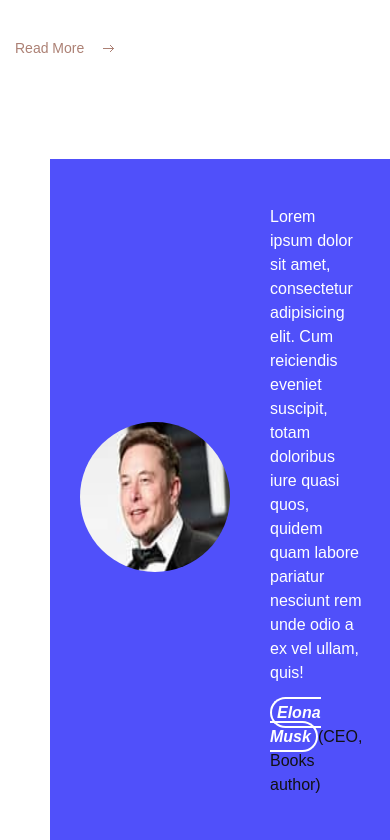
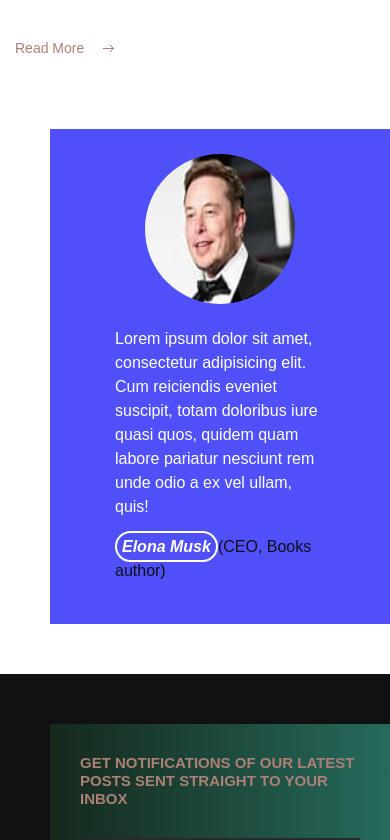
Before and after one commit to Harry654/techlawspace, a React (Create React App) app: page / in a window 390 px wide. Shown: the part 2021-2861 px from the top of the page. Built offline with nearby package versions, Linux system fonts and the light colour scheme.

Commit message:
chore: made home page responsive

```diff
--- a/src/pages/home/Home.jsx
+++ b/src/pages/home/Home.jsx
@@ -43,13 +43,11 @@ function Home() {
                 var quoteBlock_top_val = quoteBlock.getBoundingClientRect().top;
                 if (quoteBlock_top_val < (HALF_PAGE)) {
                     quoteBlock.style.boxShadow = 'rgba(0, 0, 0, 0.65) 0px 5px 50px';
-                    quoteBlock.style.borderTopLeftRadius = '15px';
-                    quoteBlock.style.borderBottomRightRadius = '15px';
+                    quoteBlock.style.borderRadius = '15px';
                     // quoteBlock.style.transition = '.10s ease';
                 }else{
                     quoteBlock.style.boxShadow = '';
-                    quoteBlock.style.borderTopLeftRadius = '';
-                    quoteBlock.style.borderBottomRightRadius = '';
+                    quoteBlock.style.borderRadius = '';
                     // quoteBlock.style.transition = '.10s ease';
 
                 }
--- a/src/style.css
+++ b/src/style.css
@@ -239,9 +239,23 @@ form input[type="submit"]:hover, form input[type="submit"]:active, form input[ty
 .feature.boxed p { margin-bottom: 0; }
 
 /* line 131, sass/libs/_components.scss */
-.quote-section { margin: 30px 0; padding: 50px 100px; }
-@media screen and (max-width: 640px) { /* line 131, sass/libs/_components.scss */
-  .quote-section { padding: 30px; } }
+.quote-section {
+  /* margin: 30px 0;  */
+  padding: 50px 100px;
+}
+@media screen and (max-width: 1020px) {
+  .person{
+    display: flex;
+    flex-direction: column;
+  }
+  .quote-section {
+    /* margin: 30px 0;  */
+    padding: 25px 25px;
+  }
+}
+/* @media screen and (max-width: 640px) {
+  .quote-section { padding: 30px; }
+} */
 
 /* line 142, sass/libs/_components.scss */
 .quote-slider .slides { *zoom: 1; list-style: none; padding: 0; margin: 0; }
```
